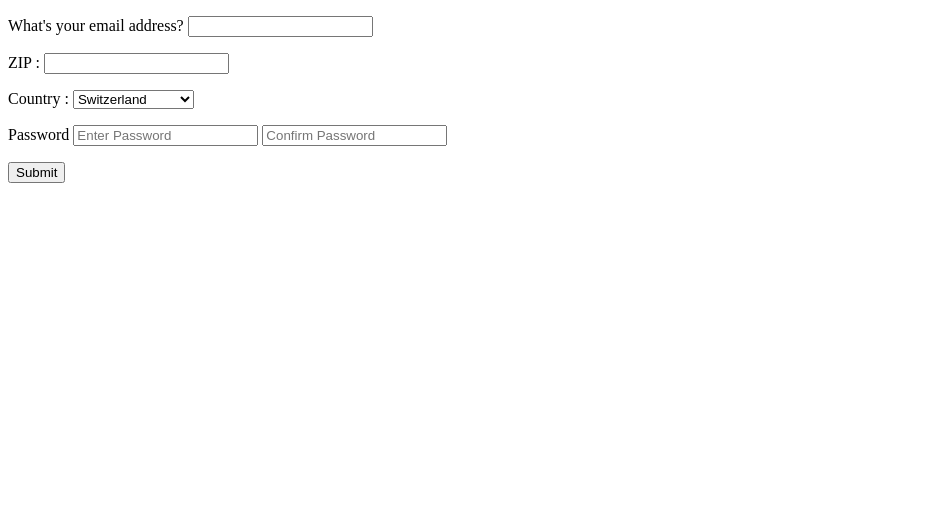
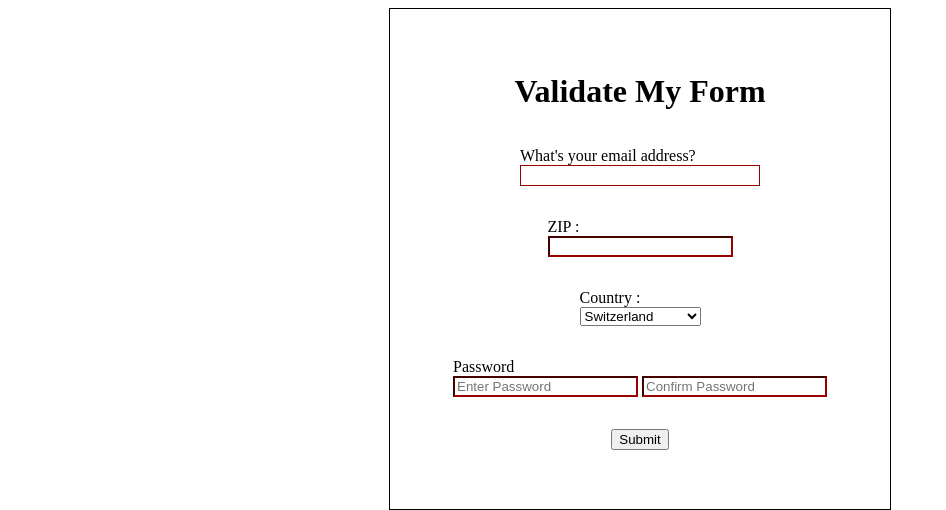
Before and after one commit to Beliver12/Js.validation-Project, a plain HTML site: page index.html in a window 1280 px wide. Shown: the whole page, without its empty margins (0-946 px from the left). Drawn offline with Linux system fonts and the light colour scheme.

Commit message:
made span for email error message

```diff
--- a/index.html
+++ b/index.html
@@ -5,28 +5,38 @@
     <meta charset="UTF-8">
     <meta name="viewport" content="width=device-width, initial-scale=1.0">
     <title>Document</title>
+    <link rel="stylesheet" href="index.css">
 </head>
 
 <body>
     <form action="">
-        <p>
+        <h1>Validate My Form</h1>
+        <p id="p1">
             <label for="mail">What's your email address?</label>
-            <input type="email" id="mail" name="email">
+            <input type="email"
+            id="mail"
+            name="email"
+            required>
+            <span class="error" aria-live="polite"></span>
         </p>
-        <p>
+        <p id="p2">
             <label for="ZIP">ZIP :</label>
-            <input type="text" id="ZIP"/>
+            <input type="text"
+            id="ZIP"
+            title=""
+            required/>
         </p>
-        <p>
+        <p id="p3">
             <label for="Country">Country :</label>
-            <select id="Country">
+            <select id="Country"
+            required>
                 <option value="ch">Switzerland</option>
                 <option value="fr">France</option>
                 <option value="de">Germany</option>
                 <option value="nl">The Netherlands</option>
             </select>
         </p>
-        <p>
+        <p id="p4">
             <label for="psw">Password</label>
             <input type="password"
             id="psw"
@@ -38,12 +48,14 @@
              <input type="password"
              name="confirm-psw"
              id="psw"
-             placeholder="Confirm Password">
+             placeholder="Confirm Password"
+             required>
         </p>
-        <p>
-            <input type="submit">
+        <p id="p5">
+            <input type="submit" id="submit">
         </p>
     </form>
+    <script src="index.js"></script>
 </body>
 
 </html>
```
